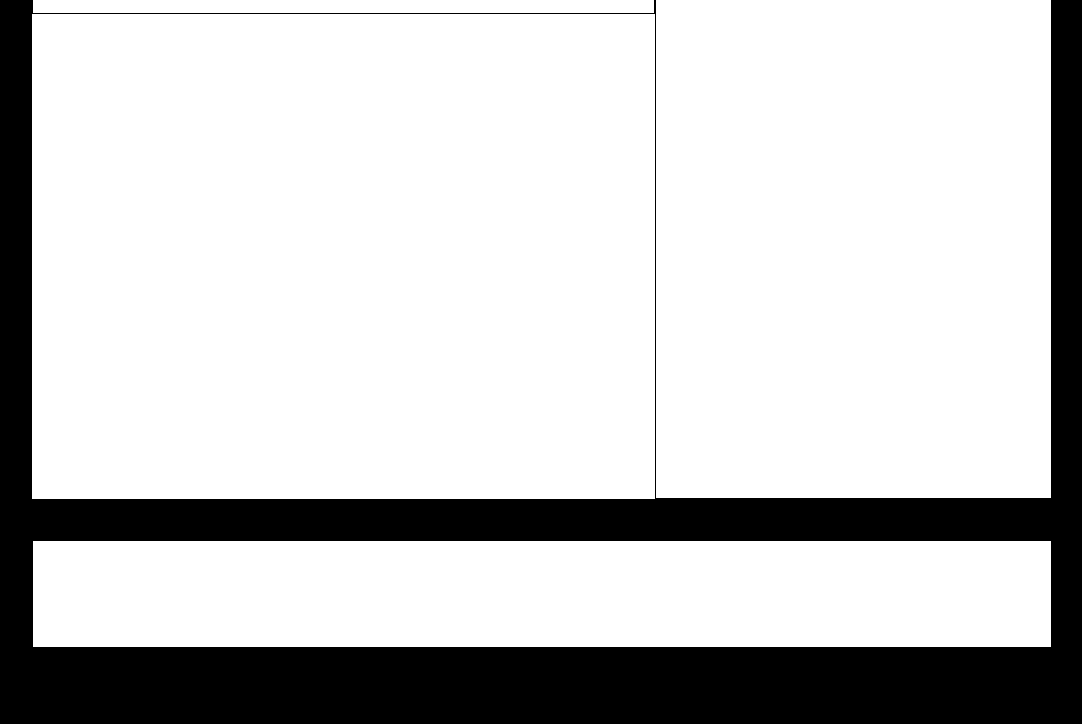
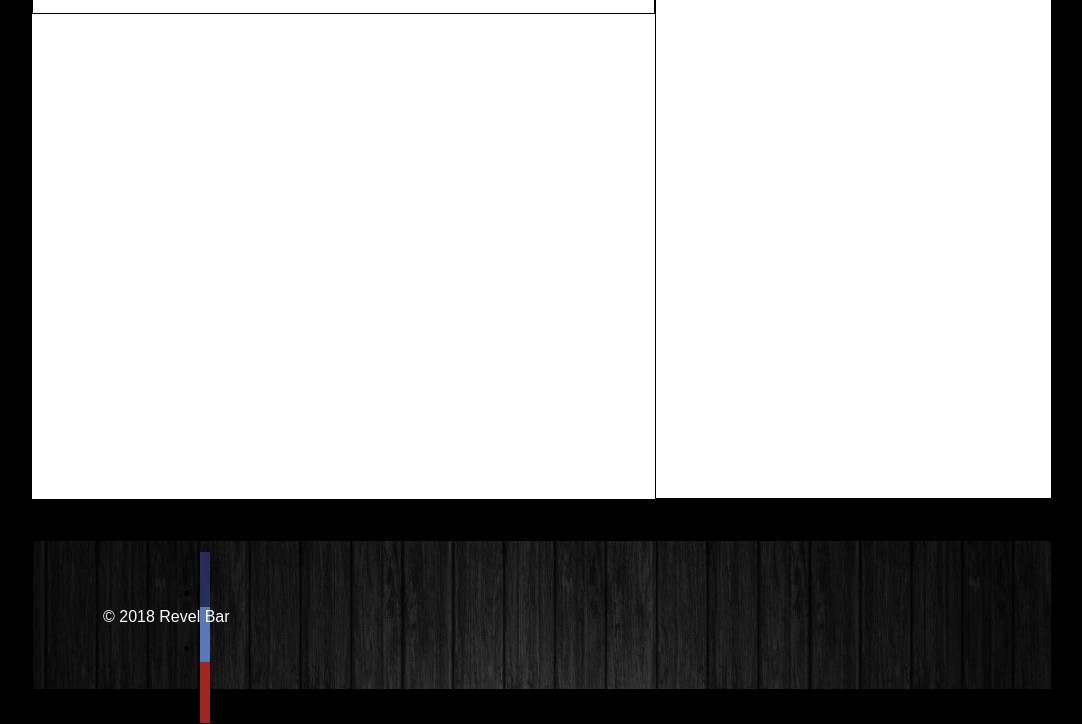
Before and after one commit to Connor-Gordon/flavortown, a plain HTML site: page index.html in a window 1280 px wide. Shown: the part 1507-2231 px from the top of the page, without its empty margins (98-1180 px from the left). Before the commit the page ends 2163 px from the top, so only its background shows below. Drawn offline with nearby package versions, Linux system fonts and the light colour scheme.

Commit message:
second commit

```diff
--- a/index.html
+++ b/index.html
@@ -19,7 +19,7 @@
 			<ul class="cats">
 				<li  class="content"></li>
 				<li  class="content"></li>
-				<li  class="content"></li>
+				<li  class="content" id="map"><iframe src="https://www.google.com/maps/embed/v1/view?center=...&zoom=...&key=..." allowfullscreen></iframe></li>
 			</ul>
 		</div>
 		<div class="bigDiv">
@@ -42,6 +42,18 @@
 
 		</div>
 		<div class="footer">
+			<p>© 2018 Revel Bar</p>
+			<ul class="icons">
+			<li class="icon-lbl" id="facebook"><i class="fab fa-facebook-f"></i></li>
+			<li class="icon-lbl" id="twitter"><i class="fab fa-twitter"></i></li>
+			<li class="icon-lbl" id="youtube"><i class="fab fa-youtube"></i></li>
+		</ul>
+
+		</div>
+
+
+
+
 
 		</div>
 
--- a/styles.css
+++ b/styles.css
@@ -3,6 +3,7 @@ html {box-sizing:border-box;}
 
  body {
  	background-color: black;
+ 	font-family: arial, sans-serif;
 
  }
 .container {
@@ -53,6 +54,9 @@ html {box-sizing:border-box;}
 	margin-right: 21px;
 }
 
+.map {
+
+}
 
 
 .bigDiv {
@@ -83,8 +87,62 @@ html {box-sizing:border-box;}
 
 .footer {
 	border: 1px solid black;
-	background-color:white;
-	height: 108px;
+	background-image: url("wood.jpg");
+	background-size: cover;
+	background-repeat: no-repeat;
+	height: 150px;
 	margin-top: 41px;
+	display: flex;
 
 }
+
+.footer > p {
+	color: white;
+	position:relative;
+	bottom: -51px;
+	left: 70px;
+
+}
+
+.icons > ul {
+	margin:0;
+	display: flex;
+	justify-content: flex-end;
+	list-style:none;
+
+
+}
+
+ i {
+ 	margin: 5px;
+ 	padding: 5px;
+ 	font-size: 45px;
+ 	width: 60px;
+
+}
+
+#facebook > i {
+	color: white;
+	background-color: rgba(52,67,133,0.6);
+	margin:0px;
+
+}
+
+.icon-lbl {
+	border-bottom: 3px solid;
+	border-color: gray;
+}
+
+
+#twitter > i{
+	color:white;
+	background-color: rgba(88,120,187,3);
+	margin:0px;
+}
+
+#youtube > i{
+	color:white;
+	background-color: rgba(161,38,34,3);
+	margin:0px;
+
+}
```
Also changed, not shown: Chew & Cheer.png (added), wood.jpg (added), 1 other file.
